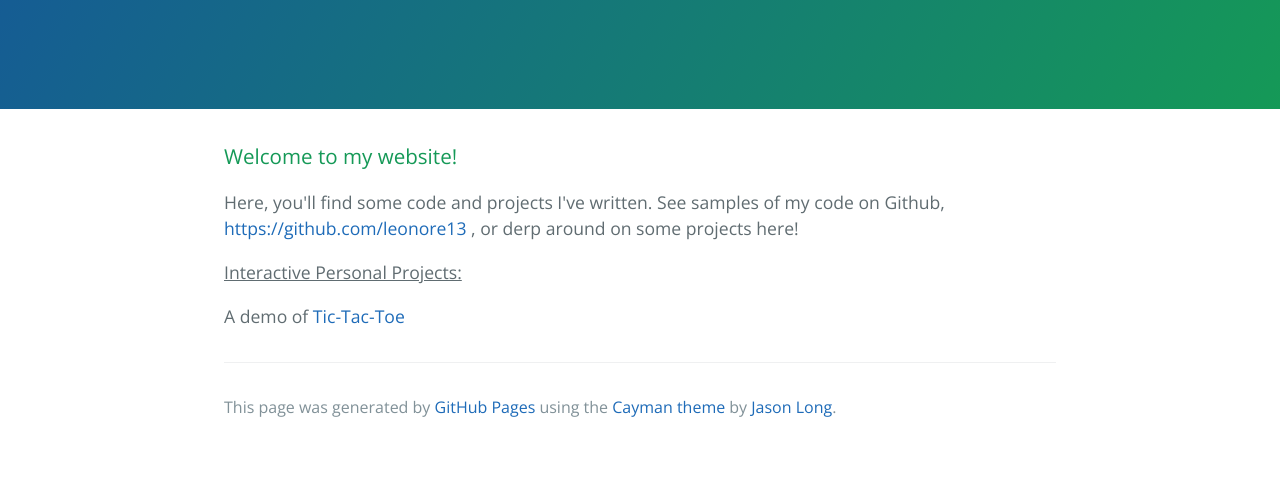
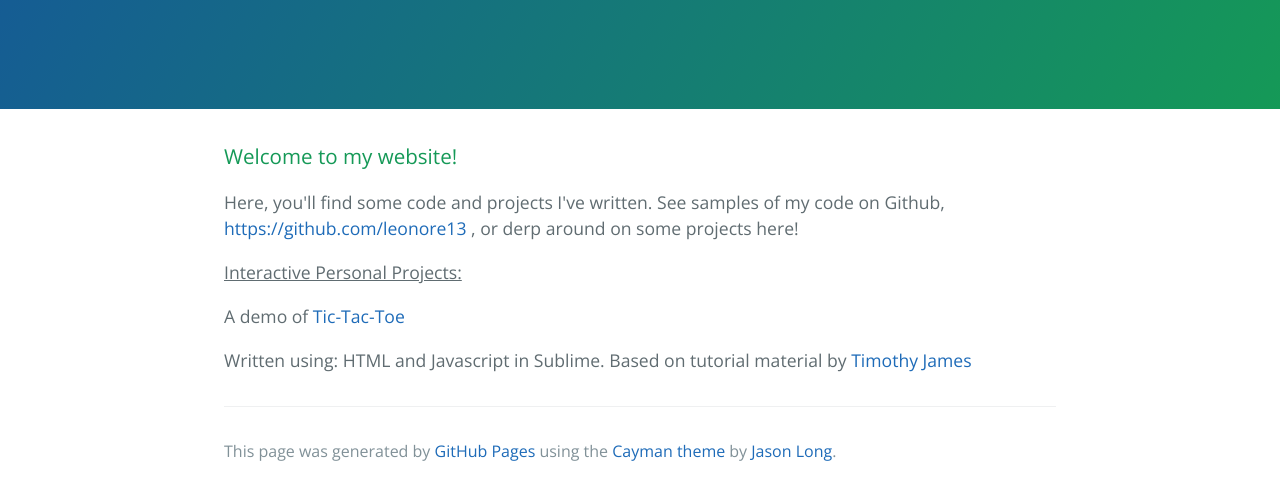
Before and after one commit to leonore13/leonore13.github.io, a plain HTML site: page index.html in a window 1280 px wide. Shown: the part 208-708 px from the top of the page. Drawn offline with nearby package versions, Linux system fonts and the light colour scheme.

Commit message:
Add files via upload

```diff
--- a/index.html
+++ b/index.html
@@ -9,6 +9,7 @@
     <link rel="stylesheet" type="text/css" href="stylesheets/stylesheet.css" media="screen">
     <link rel="stylesheet" type="text/css" href="stylesheets/github-light.css" media="screen">
   </head>
+
   <body>
     <section class="page-header">
       <h1 class="project-name">Sophia Nguyen</h1>
@@ -25,6 +26,8 @@
 
 <p> A demo of <a href="https://leonore13.github.io/hamster_wheel/" target="_blank"> Tic-Tac-Toe</a></p>
 
+<p> Written using: HTML and Javascript in Sublime. Based on tutorial material by <a href="https://youtu.be/_r9vhz7PZIE">Timothy James</a></p>
+
       <footer class="site-footer">
 
         <span class="site-footer-credits">This page was generated by <a href="https://pages.github.com">GitHub Pages</a> using the <a href="https://github.com/jasonlong/cayman-theme">Cayman theme</a> by <a href="https://twitter.com/jasonlong">Jason Long</a>.</span>
```
